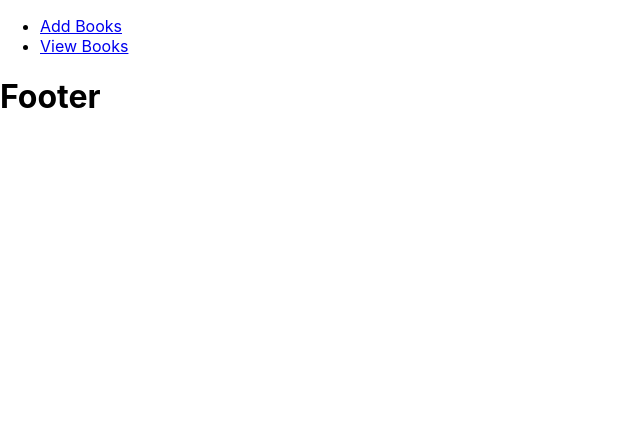
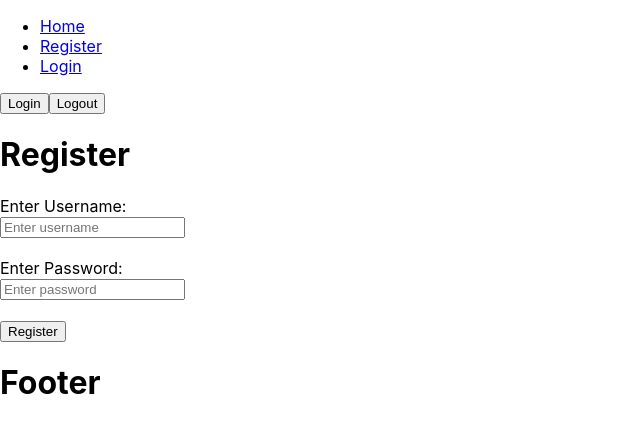
Before and after one commit to johnpham47/book-barn, a React (Create React App) app in the folder client/: page /register in a window 1280 px wide. Shown: the top 432 px of the page, without its empty margins (0-640 px from the left). Built offline with nearby package versions, Linux system fonts and the light colour scheme.

Commit message:
Set up redux reducers and store for app

```diff
--- a/client/package.json
+++ b/client/package.json
@@ -8,8 +8,10 @@
     "@testing-library/user-event": "^7.2.1",
     "react": "^16.12.0",
     "react-dom": "^16.12.0",
+    "react-redux": "^7.1.3",
     "react-router-dom": "^5.1.2",
-    "react-scripts": "3.3.0"
+    "react-scripts": "3.3.0",
+    "redux": "^4.0.5"
   },
   "scripts": {
     "start": "react-scripts start",
--- a/client/src/Components/BaseLayout.js
+++ b/client/src/Components/BaseLayout.js
@@ -1,12 +1,14 @@
 import React, { Component } from 'react'
 import Menu from './Menu';
 import Footer from './Footer'
+import Login from './Login'
 
 export class BaseLayout extends Component {
     render() {
         return (
             <div>
                 <Menu />
+                <Login />
                 {this.props.children}
                 <Footer />
             </div>
--- /dev/null
+++ b/client/src/Components/HomePage.js
@@ -0,0 +1,9 @@
+import React from 'react'
+
+const HomePage = (props) => {
+    return (
+        <h1> Welcome to Book Barn!</h1>
+    )
+}
+
+export default HomePage
--- /dev/null
+++ b/client/src/Components/LoggedInMenu.js
@@ -0,0 +1,15 @@
+import React from 'react'
+import {Link} from 'react-router-dom'
+
+const LoggedInMenu = (props) => {
+    return (
+        <ul>
+            <li><Link to="/">Home</Link></li>
+            <li><Link to="/add">Add Books</Link></li>
+            <li><Link to="/view">View Books</Link></li>
+            <li><Link to="login">Logout</Link></li>
+        </ul>
+    )
+}
+
+export default LoggedInMenu
--- /dev/null
+++ b/client/src/Components/LoggedOutMenu.js
@@ -0,0 +1,14 @@
+import React from 'react'
+import {Link} from 'react-router-dom'
+
+const LoggedOutMenu = (props) => {
+    return (
+        <ul>
+            <li><Link to="/">Home</Link></li>
+            <li><Link to="/register">Register</Link></li>
+            <li><Link to="/login">Login</Link></li>
+        </ul>
+    )
+}
+
+export default LoggedOutMenu
--- /dev/null
+++ b/client/src/Components/Login.js
@@ -0,0 +1,19 @@
+import React from 'react';
+import { connect } from 'react-redux';
+
+const Login = (props) => {
+    return (
+        <div>
+            <button onClick={props.onLogin}>Login</button>
+            <button onClick={props.onLogout}>Logout</button>
+        </div>
+    )
+}
+
+const mapDispatchToProps = (dispatch) => {
+    return {
+        onLogin: () => dispatch({ type: 'LOGIN' }),
+        onLogout: () => dispatch({ type: 'LOGOUT' })
+    }
+}
+export default connect(null, mapDispatchToProps)(Login)
--- a/client/src/Components/Menu.js
+++ b/client/src/Components/Menu.js
@@ -1,15 +1,25 @@
 import React, { Component } from 'react'
 import { Link, NavLink } from 'react-router-dom'
+import { connect } from 'react-redux'
+import LoggedInMenu from '../Components/LoggedInMenu'
+import LoggedOutMenu from '../Components/LoggedOutMenu'
 
 export class Menu extends Component {
     render() {
-        return (
-            <ul>
-                <li><Link to="/">Add Books</Link></li>
-                <li><Link to="/view">View Books</Link></li>
-            </ul>
-        )
+        const isLoggedIn = this.props.isLoggedIn
+        if (isLoggedIn) {
+            return <LoggedInMenu />
+        }
+        else {
+            return <LoggedOutMenu />
+    }
+}
+}
+
+const mapStateToProps = (state) => {
+    return {
+        isLoggedIn: state.isAuth
     }
 }
 
-export default Menu
+export default connect(mapStateToProps) (Menu)
--- /dev/null
+++ b/client/src/Components/Register.js
@@ -0,0 +1,22 @@
+import React from 'react'
+
+const Register = () => {
+    return (
+        <div>
+            <h1>Register</h1>
+            <label>Enter Username: </label>
+            <br />
+            <input name="username"  type="textbox" placeholder="Enter username" />
+            <br />
+            <br />
+            <label>Enter Password: </label>
+            <br />
+            <input name="password"  type="textbox" placeholder="Enter password" />
+            <br />
+            <br />
+            <button>Register</button>
+        </div>
+    )
+}
+
+export default Register
--- a/client/src/index.js
+++ b/client/src/index.js
@@ -6,17 +6,28 @@ import * as serviceWorker from './serviceWorker';
 import { BrowserRouter, Route, Switch} from 'react-router-dom'
 import BaseLayout from './Components/BaseLayout'
 import ViewBooks from './Components/ViewBooks'
+import HomePage from './Components/HomePage'
+import Register from './Components/Register'
+import { createStore } from 'redux';
+import reducer from './store/reducer'
+import { Provider } from 'react-redux'
+
+const store = createStore(reducer, window.__REDUX_DEVTOOLS_EXTENSION__ && window.__REDUX_DEVTOOLS_EXTENSION__())
 
 ReactDOM.render(
-<BrowserRouter>
-    <BaseLayout>
-        <Switch>
-            <Route exact path="/" component = {App} />
-            <Route path="/view/" component = {ViewBooks} />
+<Provider store={store}>
+    <BrowserRouter>
+        <BaseLayout>
+            <Switch>
+                <Route exact path="/" component = {HomePage} />
+                <Route path="/register" component = {Register} />
+                <Route path="/add" component = {App} />
+                <Route path="/view/" component = {ViewBooks} />
         </Switch>
-    </BaseLayout>
+        </BaseLayout>
 
-</BrowserRouter>, document.getElementById('root'));
+    </BrowserRouter>
+</Provider>, document.getElementById('root'));
 
 // If you want your app to work offline and load faster, you can change
 // unregister() to register() below. Note this comes with some pitfalls.
--- /dev/null
+++ b/client/src/store/reducer.js
@@ -0,0 +1,22 @@
+const initialState = {
+    isAuth: false
+}
+
+const reducer = (state = initialState, action) => {
+    switch (action.type) {
+        case 'LOGIN':
+            return {
+                ...state,
+                isAuth: true
+            }
+
+        case 'LOGOUT':
+            return {
+                ...state,
+                isAuth: false
+            }
+    }
+    return state
+}
+
+export default reducer
```
Also changed, not shown: 1 other file (tests, documents, lock files or other folders).
